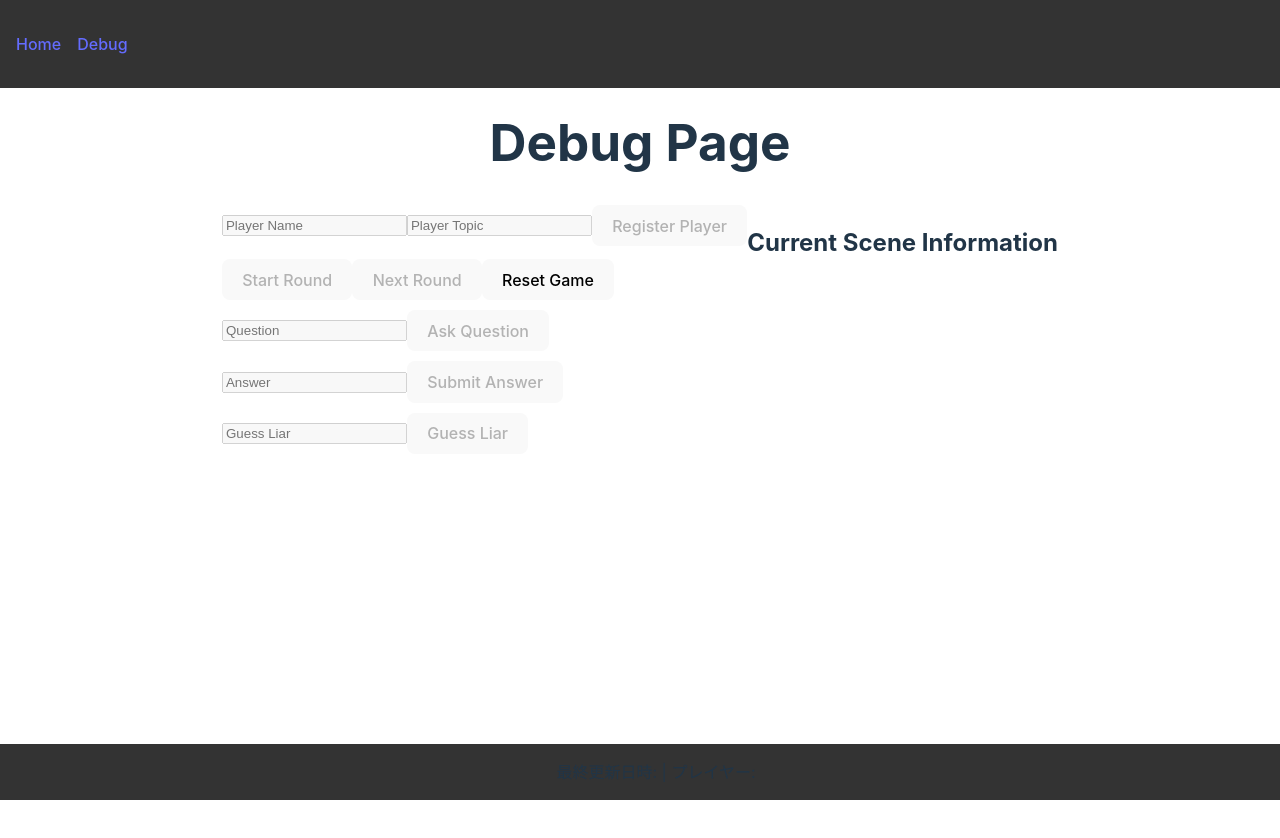
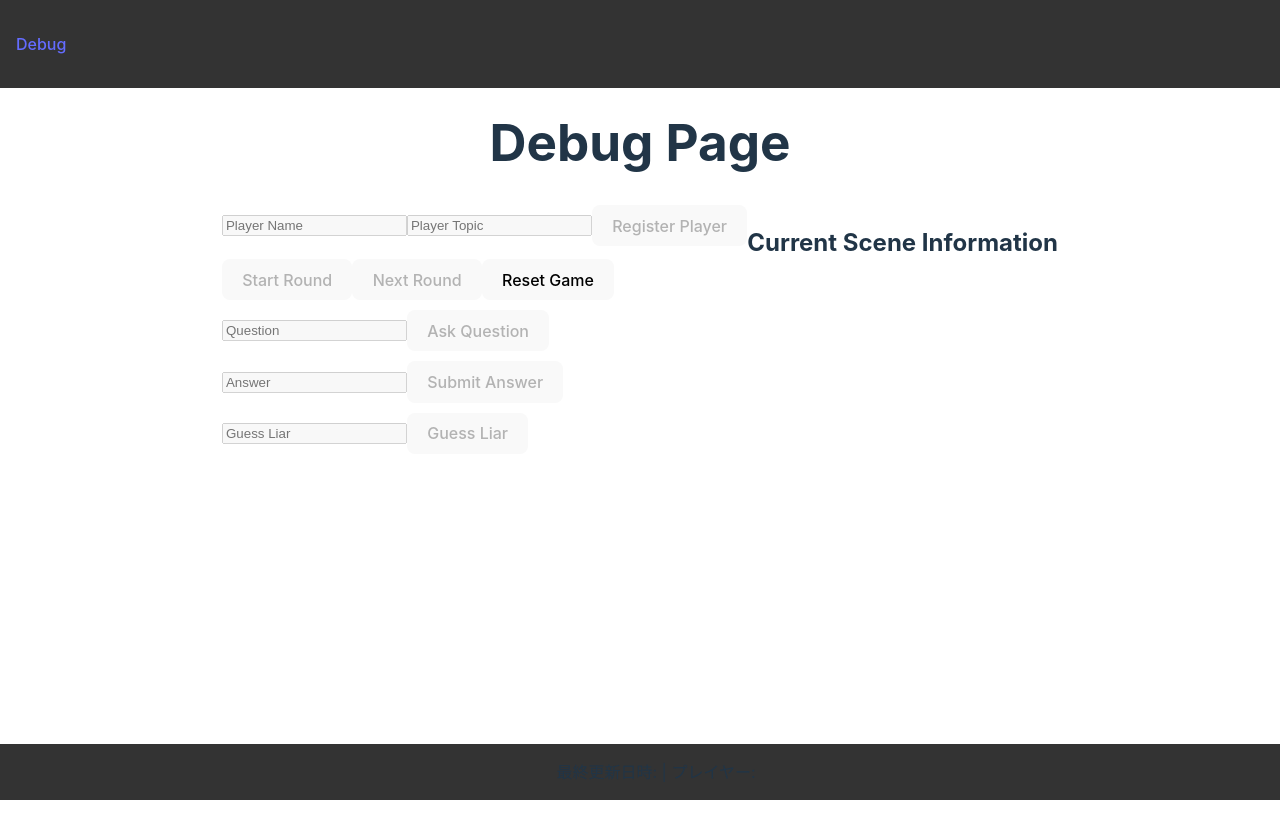
Before and after one commit to Freeesia/korenan, a React (Vite) app in the folder korenan.react.client/: page /debug in a window 1280 px wide. Shown: the top 838 px of the page. Built offline with nearby package versions, Linux system fonts and the light colour scheme; no server answers.

Commit message:
ナビゲーションからホームリンクを削除しました。

```diff
--- a/korenan.react.client/src/App.tsx
+++ b/korenan.react.client/src/App.tsx
@@ -88,9 +88,6 @@ function App() {
           <nav>
             <ul>
               <li>
-                <NavLink to="/">Home</NavLink>
-              </li>
-              <li>
                 <NavLink to="/debug">Debug</NavLink>
               </li>
               {scene && (
```
